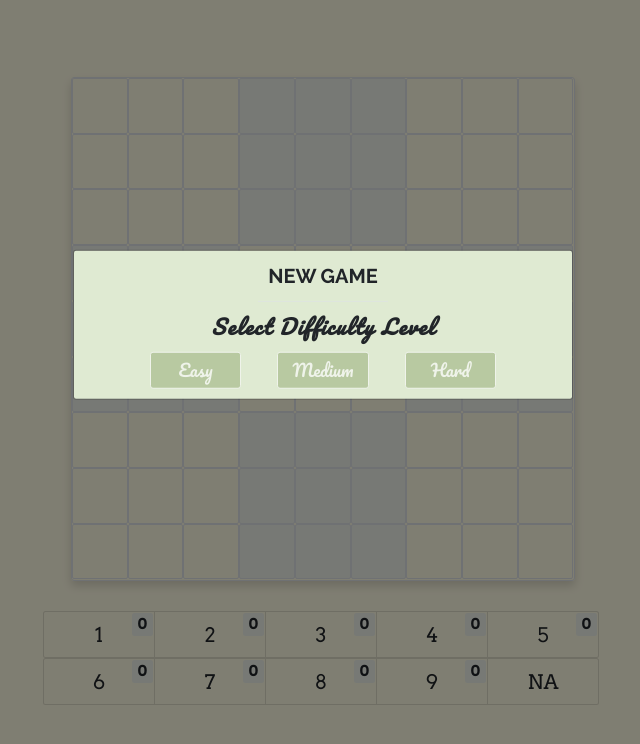
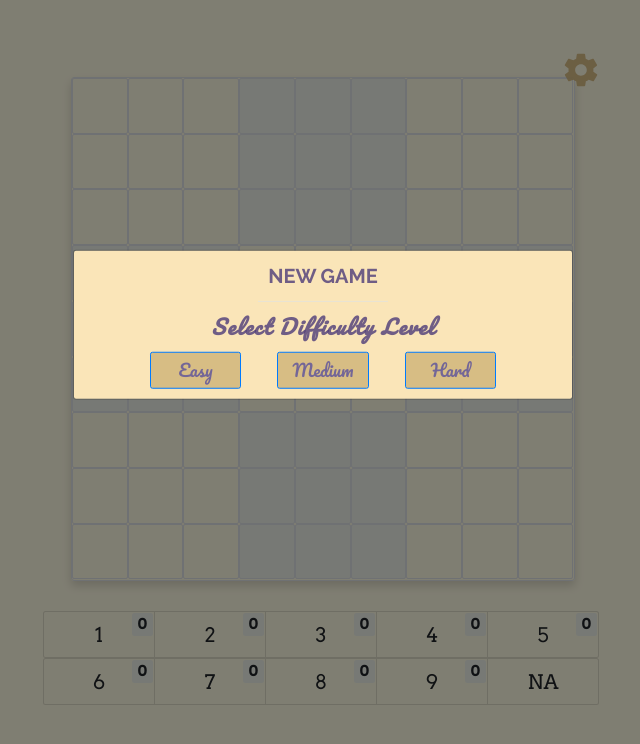
Before and after one commit to ykekre/sudoku, a website built with webpack: page src/template.html in a window 1280 px wide. Shown: the whole page, without its empty margins (317-957 px from the left). Built offline with nearby package versions, Linux system fonts and the light colour scheme.

Commit message:
add settings dropdown menu change color palette

```diff
--- a/src/js/views/base.js
+++ b/src/js/views/base.js
@@ -3,5 +3,21 @@ export const elements = {
   'level' : document.querySelectorAll('.level'),
    'squares': document.querySelectorAll('div.unsolved > input'),
    'board' : document.querySelector('.board'),
+   'grid' : document.querySelector('.grid'),
    'numpad'  : document.querySelector('.numpad')
 }
+
+export function renderLoader(parent) {
+console.log(parent, 'are we there?');
+  const loader = `<div class="spinner-border" role="status">
+                    <span class="sr-only">Loading...</span>
+                  </div>`
+
+
+ parent.insertAdjacentHTML('afterbegin', loader);
+}
+
+export function clearLoader(){
+  const loader = document.querySelector(`.spinner-border`);
+  if (loader) loader.parentElement.removeChild(loader);
+};
--- a/src/js/views/modalView.js
+++ b/src/js/views/modalView.js
@@ -1,6 +1,6 @@
 
 let level;
-export function setLevel() {
+export  function setLevel() {
 
    level = this.dataset.level;
 
--- a/src/main.scss
+++ b/src/main.scss
@@ -3,7 +3,6 @@
 @import './resources/sass/base/base';
 
 @import './resources/sass/components/grid';
-@import './resources/sass/components/navbar';
 @import './resources/sass/components/modal';
 @import './resources/sass/components/numpad';
 @import './resources/sass/base/queries';
@@ -13,7 +12,8 @@ input[type='number'] {
 }
 /* Webkit browsers like Safari and Chrome */
 input[type=number]::-webkit-inner-spin-button,
-input[type=number]::-webkit-outer-spin-button {
+input[type=number]::-webkit-outer-spin-button,
+[type=button], [type=reset], [type=submit], button{
   -webkit-appearance: none;
   margin: 0;
 }
--- a/src/resources/sass/base/_queries.scss
+++ b/src/resources/sass/base/_queries.scss
@@ -29,6 +29,13 @@ transform: translateY(-60%);
       width: 100%;
     }
   }
+
+  .dropdown-menu a{
+    letter-spacing: 1.2px;
+  font-size: 1.2rem;
+
+  }
+
 }
 
 /* Small phones to small tablets: */
@@ -65,9 +72,14 @@ transform: translateY(-25%);
       .btn-lg {
         font-size: 1.4rem;
       }
+    }
+  }
 
+  .dropdown-menu a{
+    letter-spacing: 1.1px;
+    font-size: 1.1rem;
+  }
+    .dropdown-item {
+      padding: .25rem 0.8rem;
     }
-
-
   }
-}
--- a/src/resources/sass/base/_typography.scss
+++ b/src/resources/sass/base/_typography.scss
@@ -10,15 +10,25 @@
   .modal-header {
     font-family: 'Raleway', sans-serif;
     font-weight: 800;
+    color: $color-modal-text;
   }
   .modal-body{
     font-family: 'Pacifico', cursive;
     // text-transform: uppercase;
     font-style: italic;
     font-weight: 700;
-
     letter-spacing: 1.5px;
-
+    color: $color-modal-text;
   }
 
 }
+
+.dropdown-menu a{
+  font-family: 'Pacifico', cursive;
+  // text-transform: uppercase;
+  font-style: italic;
+  font-weight: 700;
+  letter-spacing: 1.5px;
+font-size: 1.5rem;
+color: $color-modal-text;
+}
--- a/src/resources/sass/base/_variables.scss
+++ b/src/resources/sass/base/_variables.scss
@@ -1,26 +1,30 @@
 
 //* Main Back ground colors
-$color-light: #FFF8e5;
 $color-light-1: #fffce5;
 
 //*Modal Colors
-$color-modal-btn-text : #eff3ea;
-$color-modal-background : #DFEAD2;
-$color-modal-buttons: #B8C9A1;
+$color-modal-background : #fae5b8;
+$color-modal-text: #4c3b78cc;
+
+$color-modal-buttons: rgba(212, 185, 126, 0.89);
+$color-modal-btn-text : #736697;
 
 //* Board Colors
 $color-board-sharp: #EFF3EA;
-$color-number: #baa07e;
- $color-input-number: #5e5f82;
+$color-number: rgba(212, 185, 126, 0.904);
+ $color-input-number: #4c3b78cc;
 
-$color-wrong-input: #e64b42;
+$color-wrong-input: #e15f41;
 
 //*Board highlights
-$highlight-clicked: #e3c5d0;
+// $highlight-clicked: #e3c5d0;
+$highlight-clicked: rgba(220, 210, 151, 0.904);
 
-// $highlight-same: #f4554d;
+
+
 $highlight-same: #ff7a73;
-$highlight-peers: #ecf2c3;
+// $highlight-peers: #ecf2c3;
+$highlight-peers: #fae5b8e5;
 $highlight-same-squares: #fff6b2;
 
 //*Fonts
--- a/src/resources/sass/components/_grid.scss
+++ b/src/resources/sass/components/_grid.scss
@@ -5,11 +5,14 @@
   flex-direction: column;
   justify-content: center;
   align-items: center;
+  // position: relative;
   // transform: translateY(-5%);
 
   .board {
+
     height: 63vh;
     width: 63vh;
+
     //  background-color: $color-board-bg;
 
 
@@ -17,6 +20,18 @@
       height: 11.1%;
       width: 100%;
       display: flex;
+      position: relative;
+
+      svg {
+        width: 5vh;
+        height: 5vh;
+        position: absolute;
+        top: -3.5vh;
+        right: -3.5vh;
+        fill: $color-number;
+
+      }
+
 
       .col-1-of-9 {
         width: 11.1%;
@@ -98,6 +113,11 @@
       }
 
   }
+}
+
+.dropdown-menu {
+
+  background-color: $color-modal-background;
 
 
 }
--- a/src/resources/sass/components/_modal.scss
+++ b/src/resources/sass/components/_modal.scss
@@ -5,14 +5,14 @@
   justify-content: center;
   transform: translateY(-50%);
   background-color: $color-modal-background;
-
+  color: $color-modal-text;
 
   .modal-body {
 
     width: 100%;
-
     p {
       text-align: center;
+
     }
 
     .btn-level-group {
@@ -26,10 +26,11 @@
         align-self: center;
         background-color: $color-modal-buttons;
         color: $color-modal-btn-text;
-        border-color:  $color-modal-btn-text;
-      }
+         border-color:  none;
     }
 
   }
 
 }
+
+}
--- a/src/resources/sass/components/_navbar.scss
+++ /dev/null
@@ -1,4 +0,0 @@
-
-.navbar {
-  background-color: $color-light;
-}
--- a/src/template.html
+++ b/src/template.html
@@ -27,9 +27,9 @@
       <div class="modal-body mx-auto">
         <p>Select Difficulty Level</p>
         <div class="btn-level-group mx-auto">
-          <button type="button" class="btn btn-primary btn-lg level" data-level='easy'>Easy</button>
-          <button type="button" class="btn btn-primary btn-lg level" data-level='medium'>Medium</button>
-          <button type="button" class="btn btn-primary btn-lg level" data-level='hard' >Hard</button>
+          <button type="button" class="btn btn-primary rounded btn-lg level" data-level='easy'>Easy</button>
+          <button type="button" class="btn btn-primary rounded btn-lg level" data-level='medium'>Medium</button>
+          <button type="button" class="btn btn-primary rounded btn-lg level" data-level='hard' >Hard</button>
         </div>
 
       </div>
@@ -41,11 +41,12 @@
   </div>
 </div>
   <div class="container grid mx-auto ">
-    <div class="board mx-auto overflow-hidden border rounded-lg shadow  ">
+
+    <div class="board mx-auto  border rounded-lg shadow  ">
+
         <div class="grid-row ">
           <div class="col-1-of-9 border rounded-sm A1" id="A1"> </div>
           <div class="col-1-of-9 border rounded-sm A2" id="A2">
-
           </div>
           <div class="col-1-of-9 border rounded-sm A3" id="A3"> </div>
           <div class="col-1-of-9 border rounded-sm A4  board-sharp" id="A4"> </div>
@@ -54,7 +55,19 @@
           <div class="col-1-of-9 border rounded-sm A7" id="A7"> </div>
           <div class="col-1-of-9 border rounded-sm A8" id="A8"> </div>
           <div class="col-1-of-9 border rounded-sm A9" id="A9"> </div>
+          <div class=" dropright">
+            <svg  class=" dropdown dropdown-toggle" type="button" id="dropdownMenuButton" data-toggle="dropdown" aria-haspopup="true" aria-expanded="false" xmlns="http://www.w3.org/2000/svg" viewBox="0 0 512 512"><path d="M413.967 276.8c1.06-6.235 1.06-13.518 1.06-20.8s-1.06-13.518-1.06-20.8l44.667-34.318c4.26-3.118 5.319-8.317 2.13-13.518L418.215 115.6c-2.129-4.164-8.507-6.235-12.767-4.164l-53.186 20.801c-10.638-8.318-23.394-15.601-36.16-20.801l-7.448-55.117c-1.06-4.154-5.319-8.318-10.638-8.318h-85.098c-5.318 0-9.577 4.164-10.637 8.318l-8.508 55.117c-12.767 5.2-24.464 12.482-36.171 20.801l-53.186-20.801c-5.319-2.071-10.638 0-12.767 4.164L49.1 187.365c-2.119 4.153-1.061 10.399 2.129 13.518L96.97 235.2c0 7.282-1.06 13.518-1.06 20.8s1.06 13.518 1.06 20.8l-44.668 34.318c-4.26 3.118-5.318 8.317-2.13 13.518L92.721 396.4c2.13 4.164 8.508 6.235 12.767 4.164l53.187-20.801c10.637 8.318 23.394 15.601 36.16 20.801l8.508 55.117c1.069 5.2 5.318 8.318 10.637 8.318h85.098c5.319 0 9.578-4.164 10.638-8.318l8.518-55.117c12.757-5.2 24.464-12.482 36.16-20.801l53.187 20.801c5.318 2.071 10.637 0 12.767-4.164l42.549-71.765c2.129-4.153 1.06-10.399-2.13-13.518l-46.8-34.317zm-158.499 52c-41.489 0-74.46-32.235-74.46-72.8s32.971-72.8 74.46-72.8 74.461 32.235 74.461 72.8-32.972 72.8-74.461 72.8z"/>
+              <div>
+                  <div class="dropdown-menu" aria-labelledby="dropdownMenuButton">
+                    <a class="dropdown-item" href="#">Reset Progress</a>
+                    <a class="dropdown-item" href="#">Check Errors</a>
+                    <a class="dropdown-item" href="#">Solve Puzzle</a>
+                  </div>
+              </div>
+            </svg>
+          </div>
         </div>
+
         <div class="grid-row">
           <div class="col-1-of-9 border rounded-sm B1" id="B1"> </div>
           <div class="col-1-of-9 border rounded-sm B2" id="B2"> </div>
```
Also changed, not shown: src/index.js (+4 -3 lines), src/resources/images/_ionicons_svg_md-settings.svg (added).
